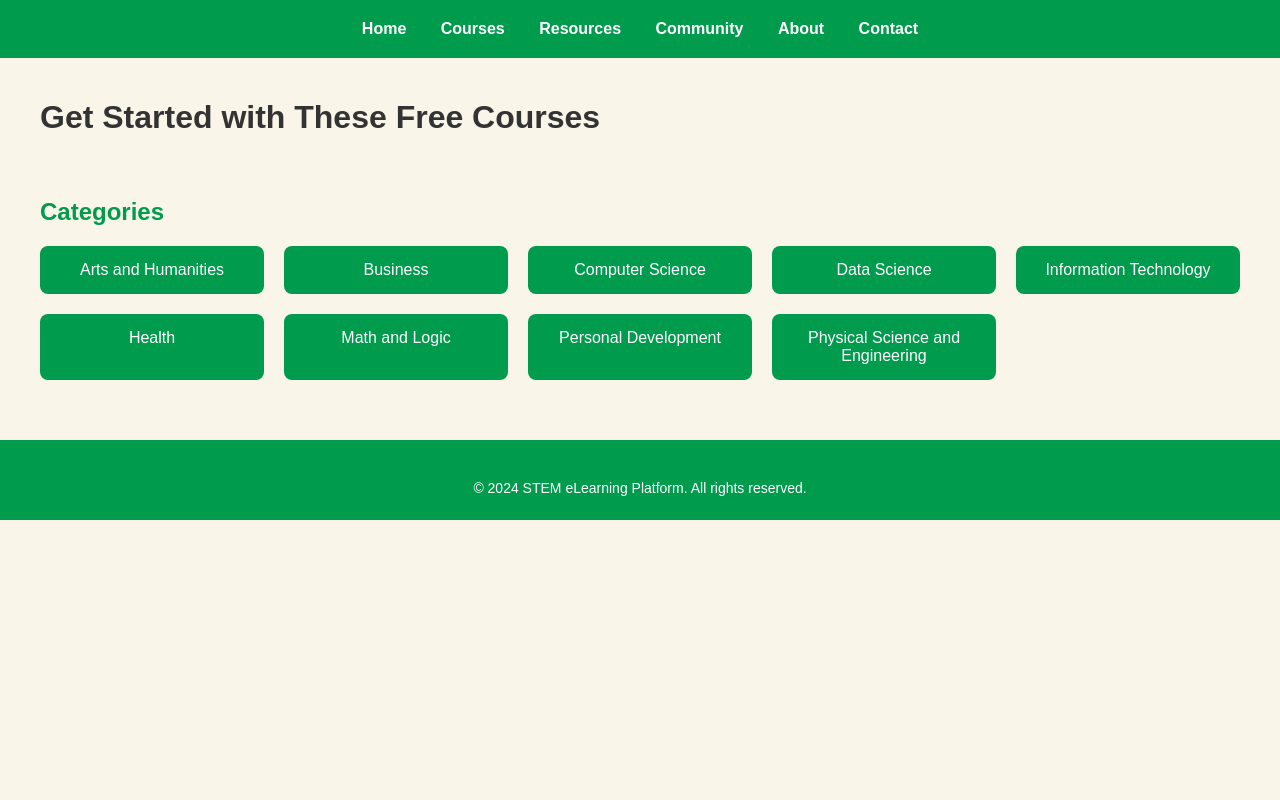
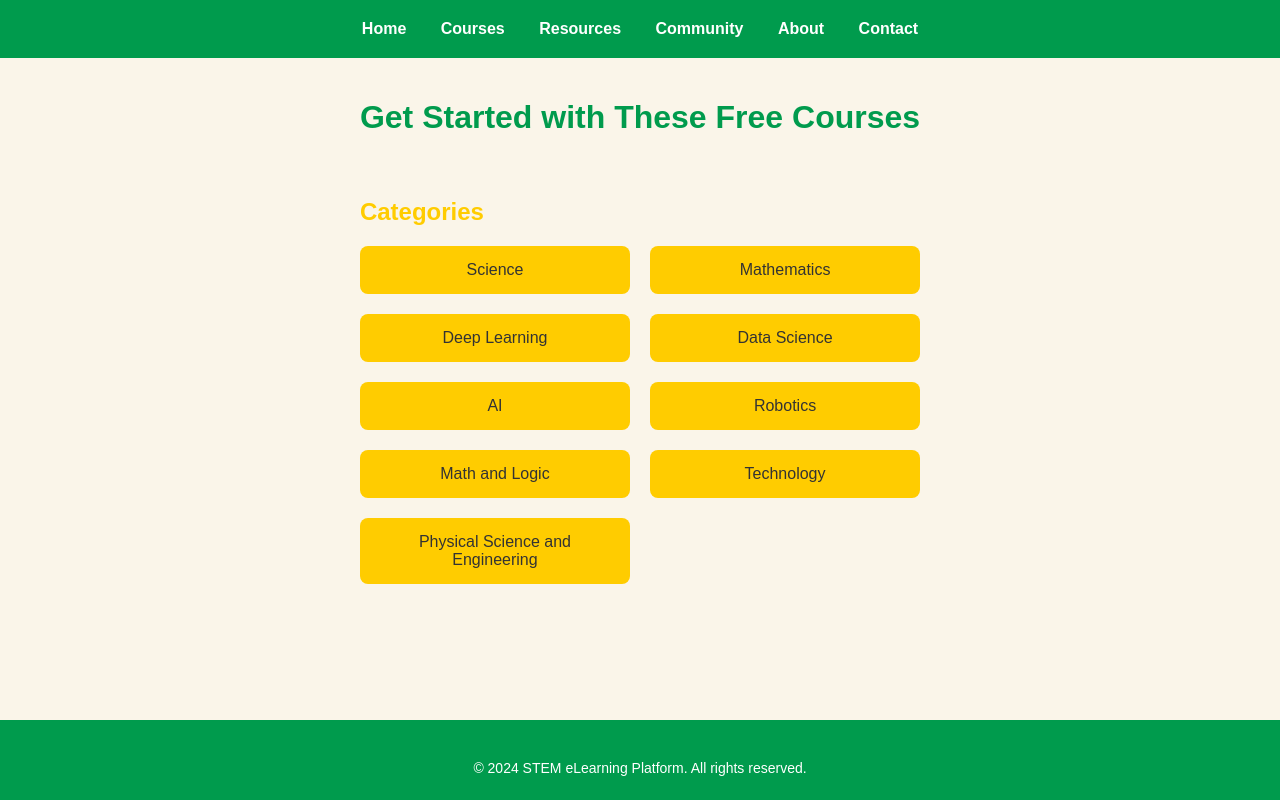
Before and after one commit to swalehmwadime/STEM-eLearning, a Flask app: page /courses in a window 1280 px wide. Run offline with Flask 2, Linux system fonts and the light colour scheme; data that the repository does not hold is empty.

Commit message:
Update courses.html
Added footer section, changed color themes for buttons

```diff
--- a/app/templates/courses.html
+++ b/app/templates/courses.html
@@ -12,6 +12,9 @@
             color: #333;
             margin: 0;
             padding: 0;
+            display: flex;
+            flex-direction: column;
+            min-height: 100vh;
         }
         header {
             background-color: #009B4D; /* Green */
@@ -29,6 +32,7 @@
             text-decoration: underline;
         }
         .container {
+            flex: 1;
             padding: 20px;
         }
         .course-grid {
@@ -71,7 +75,7 @@
             margin-top: 40px;
         }
         .categories h2 {
-            color: #009B4D; /* Green */
+            color: #FFCC00; /* Tangerine Yellow */
             margin-bottom: 20px;
         }
         .category-grid {
@@ -80,15 +84,15 @@
             gap: 20px;
         }
         .category {
-            background-color: #009B4D; /* Green */
-            color: white;
+            background-color: #FFCC00; /* Tangerine Yellow */
+            color: #333;
             padding: 15px;
             text-align: center;
             border-radius: 8px;
             transition: background-color 0.3s ease;
         }
         .category:hover {
-            background-color: #007A39; /* Darker Green */
+            background-color: #FFB200; /* Darker Tangerine Yellow */
         }
         footer {
             background-color: #009B4D; /* Green */
@@ -111,7 +115,7 @@
         </nav>
     </header>
     <div class="container">
-        <h1>Get Started with These Free Courses</h1>
+        <h1 style="color: #009B4D;">Get Started with These Free Courses</h1>
         <div class="course-grid">
             {% for course in courses %}
                 <div class="course-card">
@@ -127,14 +131,14 @@
         <div class="categories">
             <h2>Categories</h2>
             <div class="category-grid">
-                <div class="category">Arts and Humanities</div>
-                <div class="category">Business</div>
-                <div class="category">Computer Science</div>
+                <div class="category">Science</div>
+                <div class="category">Mathematics</div>
+                <div class="category">Deep Learning</div>
                 <div class="category">Data Science</div>
-                <div class="category">Information Technology</div>
-                <div class="category">Health</div>
+                <div class="category">AI</div>
+                <div class="category">Robotics</div>
                 <div class="category">Math and Logic</div>
-                <div class="category">Personal Development</div>
+                <div class="category">Technology</div>
                 <div class="category">Physical Science and Engineering</div>
             </div>
         </div>
```
